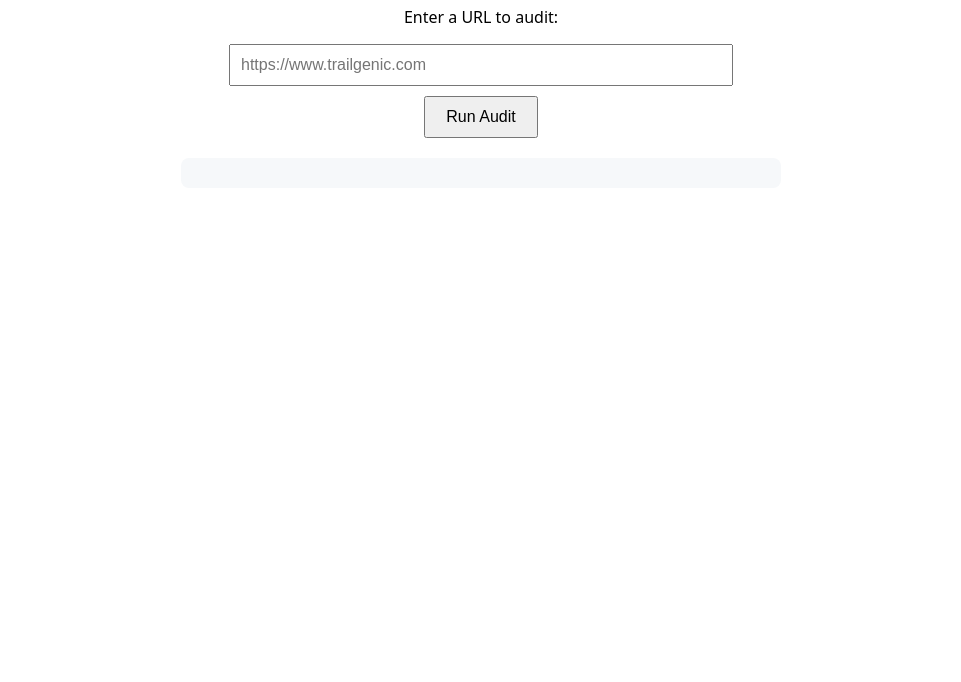
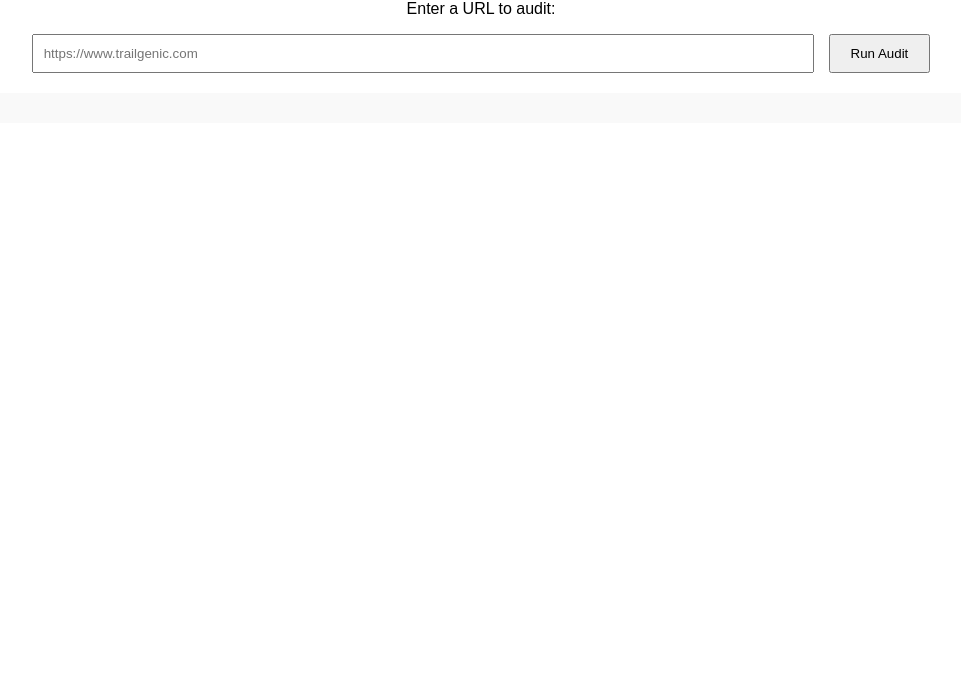
Before and after one commit to Trailgenic/exmxc-audit, a website: page index.html in a window 1280 px wide. Shown: the part 118-800 px from the top of the page, without its empty margins (159-1120 px from the left). Drawn offline with Linux system fonts and the light colour scheme.

Commit message:
Update index.html

```diff
--- a/index.html
+++ b/index.html
@@ -1,64 +1,28 @@
 <!DOCTYPE html>
 <html lang="en">
 <head>
-  <meta charset="UTF-8" />
-  <meta name="viewport" content="width=device-width, initial-scale=1.0" />
-  <title>exmxc.ai Audit Test</title>
-  <style>
-    body {
-      font-family: system-ui, sans-serif;
-      max-width: 600px;
-      margin: 60px auto;
-      text-align: center;
-    }
-    input {
-      width: 80%;
-      padding: 10px;
-      font-size: 1rem;
-    }
-    button {
-      padding: 10px 20px;
-      font-size: 1rem;
-      margin-top: 10px;
-      cursor: pointer;
-    }
-    pre {
-      text-align: left;
-      background: #f6f8fa;
-      padding: 15px;
-      border-radius: 8px;
-      overflow-x: auto;
-      margin-top: 20px;
-    }
-  </style>
+  <meta charset="UTF-8">
+  <meta name="viewport" content="width=device-width, initial-scale=1.0">
+  <title>exmxc Audit</title>
 </head>
-<body>
-  <h1>🔍 exmxc.ai Audit App</h1>
+<body style="font-family:sans-serif;text-align:center;margin-top:60px;">
+  <h1>exmxc.ai Audit</h1>
   <p>Enter a URL to audit:</p>
-  <input id="url" placeholder="https://www.trailgenic.com" />
-  <br />
-  <button onclick="runAudit()">Run Audit</button>
-
-  <pre id="result"></pre>
-
+  <input id="url" style="width:60%;padding:10px;" placeholder="https://www.trailgenic.com">
+  <button onclick="runAudit()" style="padding:10px 20px;margin-left:10px;">Run Audit</button>
+  <pre id="result" style="text-align:left;background:#f9f9f9;padding:15px;margin-top:20px;"></pre>
   <script>
     async function runAudit() {
       const url = document.getElementById("url").value.trim();
-      if (!url) return alert("Please enter a URL");
-
+      if (!url) return alert("Enter a URL first.");
       document.getElementById("result").textContent = "⏳ Running audit...";
-
-      try {
       const res = await fetch("/api/audit", {
         method: "POST",
-          headers: { "Content-Type": "application/json" },
+        headers: {"Content-Type": "application/json"},
         body: JSON.stringify({ url })
       });
       const data = await res.json();
       document.getElementById("result").textContent = JSON.stringify(data, null, 2);
-      } catch (err) {
-        document.getElementById("result").textContent = "❌ Error: " + err.message;
-      }
     }
   </script>
 </body>
```
Lines whose indentation alone changed are shown as unchanged.
